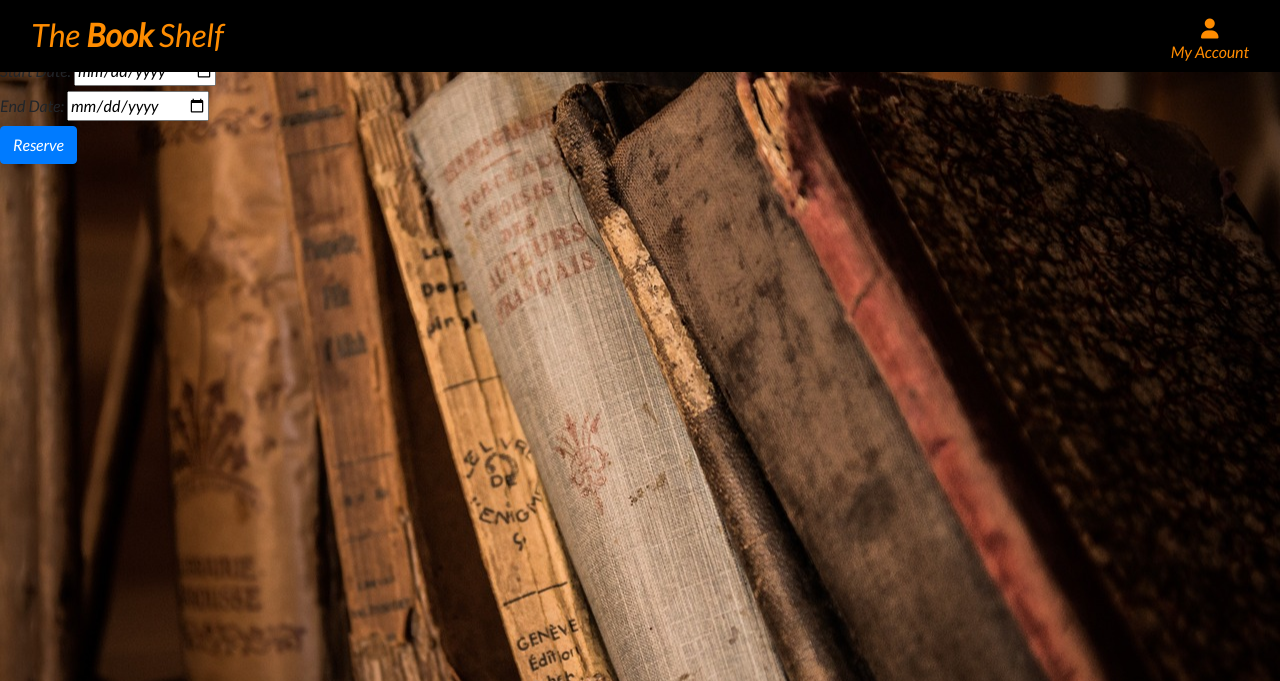
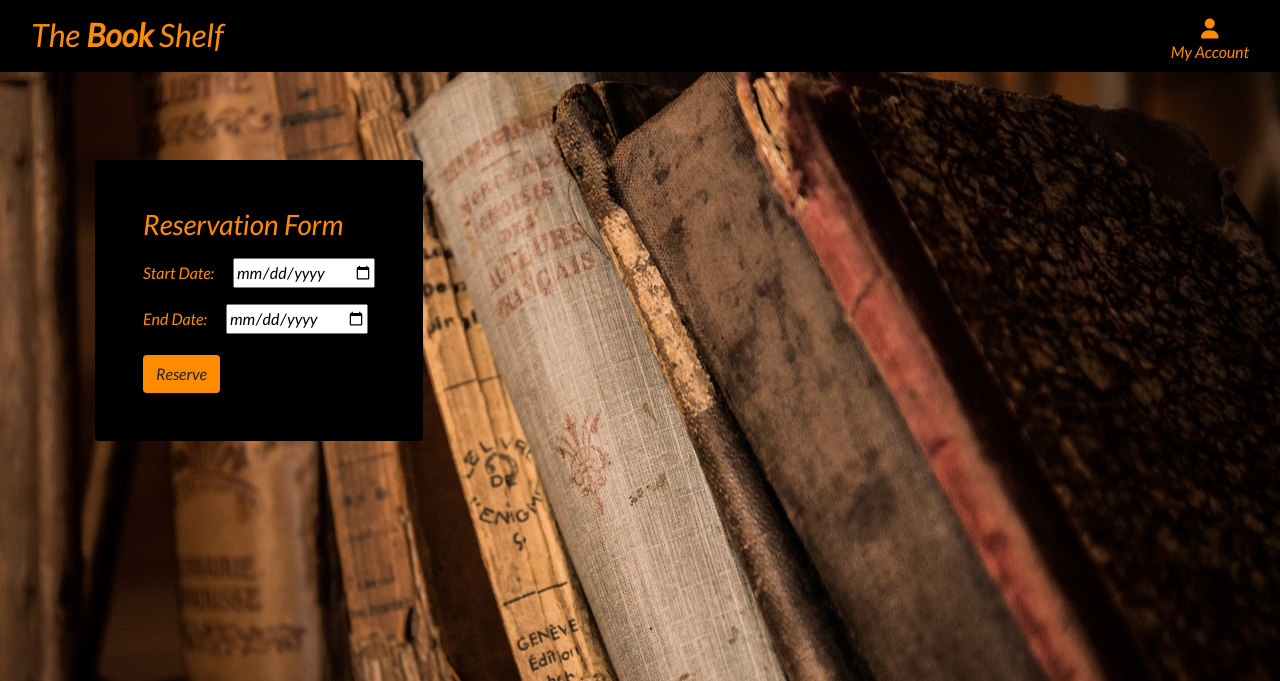
Before and after one commit to ourfalia/the-book-shelf, a Django app: template rental/templates/rental/book_reserve.html in a window 1280 px wide. Shown: the top 681 px of the page. Run offline with Django 3.2, Linux system fonts and the light colour scheme; the template is opened without the code that fills it, so the values that code supplies are empty; some libraries are stand-ins or nearby versions.

Commit message:
update book reserve template

```diff
--- a/rental/templates/rental/book_reserve.html
+++ b/rental/templates/rental/book_reserve.html
@@ -1,14 +1,21 @@
 {% extends 'base.html' %}
 {% block content %}
-    <h1>Reserve Book</h1>
+    <div class="container header-container ">
+        <div class="black-bg rounded p-5">
+            <div>
+                <h3 class="orange-text mb-3">Reservation Form</h3>
                 <form method="post">
                     {% csrf_token %}
-        <label for="start_date">Start Date:</label>
-        <input type="date" name="start_date" required>
+                    <label class="orange-text mr-3" for="start_date">Start Date:</label>
+                    <input class="mb-3" type="date" name="start_date" required>
                     <br>
-        <label for="end_date">End Date:</label>
+                    <label class="orange-text mr-3" for="end_date">End Date:</label>
                     <input type="date" name="end_date" required>
                     <br>
-        <button type="submit" class="btn btn-primary">Reserve</button>
+                    <button class="btn orange-color mt-3" type="submit">Reserve</button>
                 </form>
+            </div>
+        </div>
+    </div>
+
 {% endblock %}
```
Lines whose indentation alone changed are shown as unchanged.
